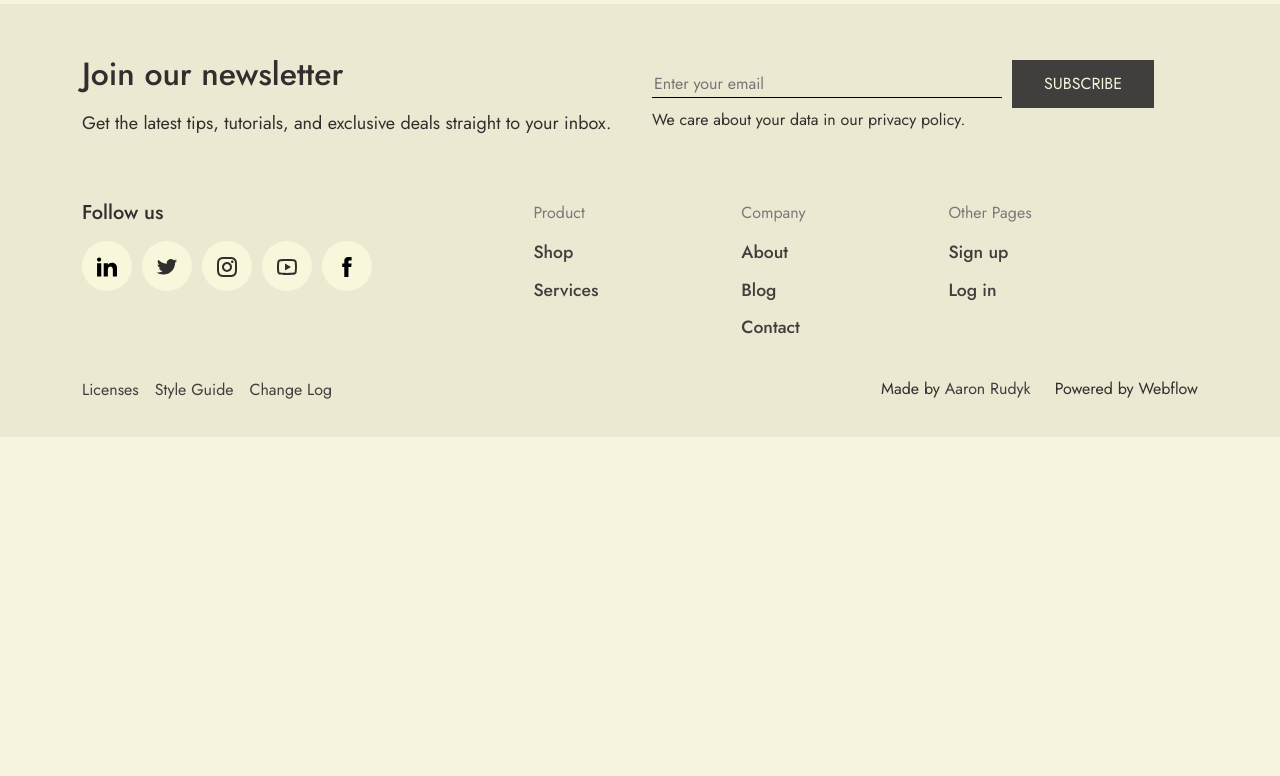
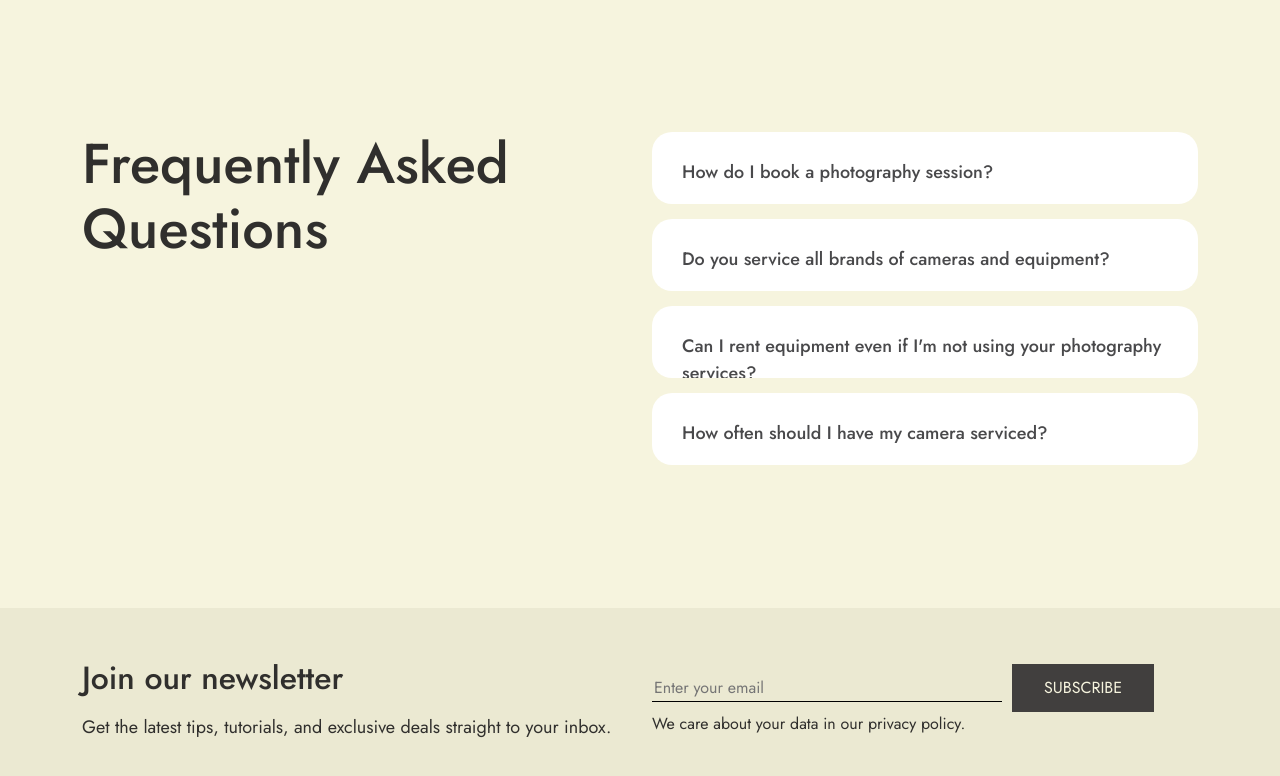
Before and after one commit to GeorgiosDrivas/shutter-shop, a React (Vite) app: page /services in a window 1280 px wide. Shown: the part 3892-4668 px from the top of the page. Before the commit the page ends 4329 px from the top, so only its background shows below. Built offline with nearby package versions, Linux system fonts and the light colour scheme; a web font is replaced by a local one.

Commit message:
Services page Q&A section layout

```diff
--- /dev/null
+++ b/src/components/services/serviceSingleAccordion.tsx
@@ -0,0 +1,14 @@
+export default function SingleAccordion({
+  title,
+  content,
+}: {
+  title: string;
+  content: string;
+}) {
+  return (
+    <div className="singleAccordion">
+      <p className="mb-4">{title}</p>
+      <p>{content}</p>
+    </div>
+  );
+}
--- a/src/components/services/services.tsx
+++ b/src/components/services/services.tsx
@@ -1,4 +1,5 @@
 import "../styles/services-page.style.css";
+import ServiceAccordion from "./servicesAccordion";
 
 export default function Services() {
   return (
@@ -243,6 +244,7 @@ export default function Services() {
             </div>
           </div>
         </section>
+        <ServiceAccordion />
       </section>
     </>
   );
--- /dev/null
+++ b/src/components/services/servicesAccordion.tsx
@@ -0,0 +1,54 @@
+import SingleAccordion from "./serviceSingleAccordion";
+
+const accordions = [
+  {
+    id: 1,
+    title: "How do I book a photography session?",
+    content:
+      "You can book a session by contacting us through our website, phone, or by visiting our shop. We'll discuss your needs and schedule a convenient time.",
+  },
+  {
+    id: 2,
+    title: "Do you service all brands of cameras and equipment?",
+    content:
+      "Yes, our equipment services cover a wide range of brands and models. Our technicians are trained to handle various types of photography gear.",
+  },
+  {
+    id: 3,
+    title:
+      "Can I rent equipment even if I'm not using your photography services?",
+    content:
+      "Absolutely! Our equipment rental service is available to all photographers, whether or not you are using our other services.",
+  },
+  {
+    id: 4,
+    title: "How often should I have my camera serviced?",
+    content:
+      "We recommend a professional maintenance check at least once a year or before any major photography projects to ensure optimal performance.",
+  },
+];
+
+export default function ServiceAccordion() {
+  return (
+    <section id="frequently-asked-questions">
+      <div className="container">
+        <div className="row">
+          <div className="col-6">
+            <h2>Frequently Asked Questions</h2>
+          </div>
+          <div className="col-6">
+            <div className="accordions">
+              {accordions.map((item) => (
+                <SingleAccordion
+                  key={item.id}
+                  title={item.title}
+                  content={item.content}
+                />
+              ))}
+            </div>
+          </div>
+        </div>
+      </div>
+    </section>
+  );
+}
--- a/src/components/styles/services-page.style.css
+++ b/src/components/styles/services-page.style.css
@@ -127,6 +127,32 @@
   line-height: 1.4em;
 }
 
-#why-choose {
+#why-choose,
+#frequently-asked-questions {
   padding: 8rem 0;
 }
+
+#frequently-asked-questions h2 {
+  color: #302f2d;
+  text-transform: none;
+  font-size: 3.5rem;
+  font-weight: 500;
+  line-height: 1.15em;
+}
+
+.singleAccordion {
+  height: 72px;
+  background-color: rgb(255, 255, 255);
+  border-radius: 20px;
+  margin-bottom: 15px;
+  overflow: hidden;
+  padding: 27px 30px;
+}
+
+.singleAccordion p {
+  font-size: 1.125rem;
+}
+
+.singleAccordion p:first-child {
+  font-weight: 500;
+}
```
